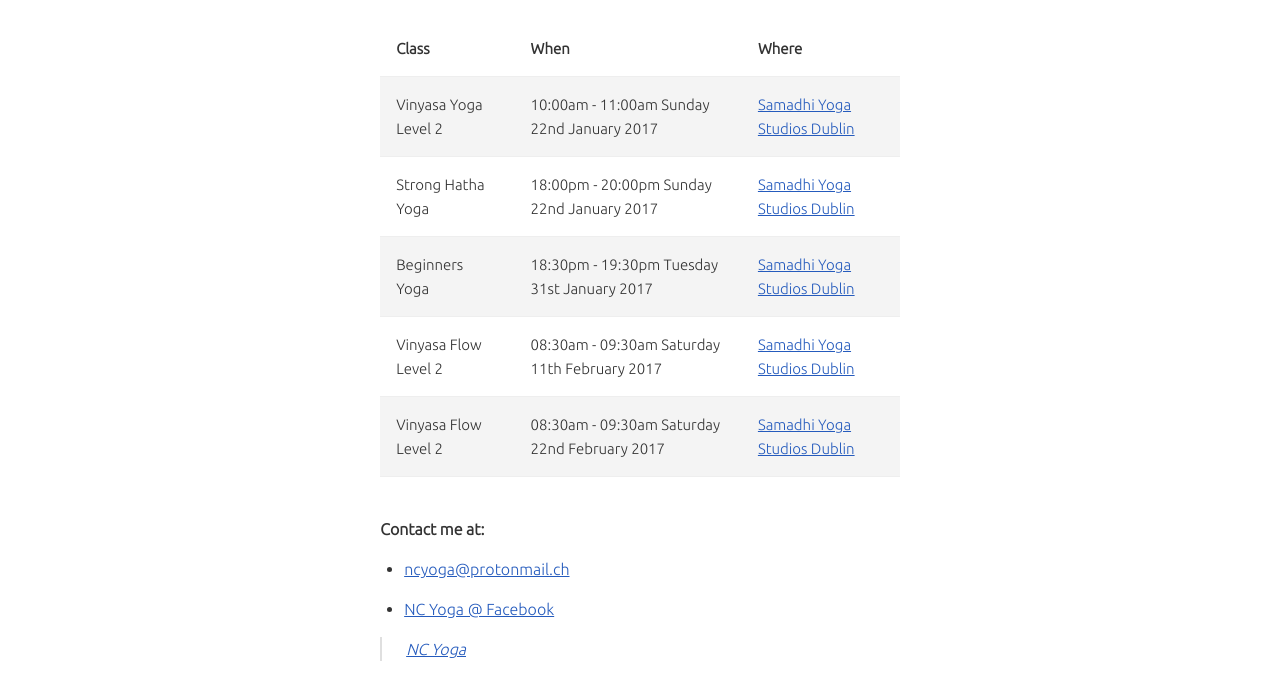
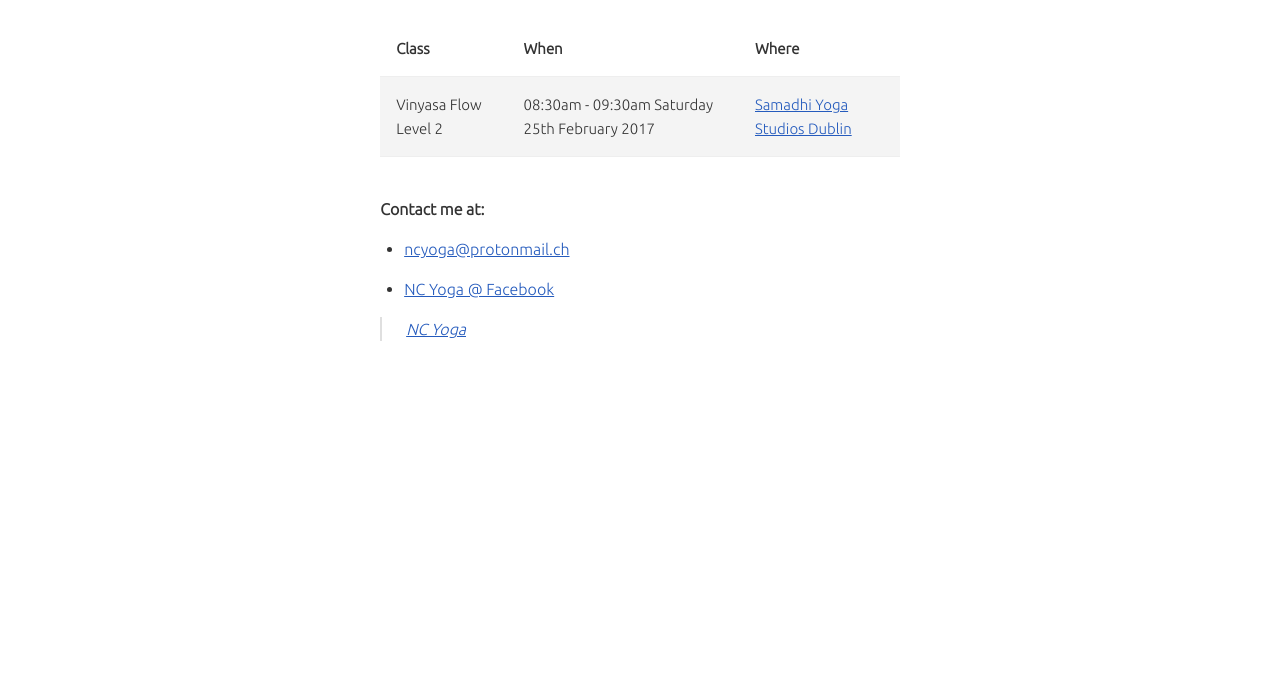
Before and after one commit to vlvagerviwager/ncyoga, a plain HTML site: page classes.html in a window 1280 px wide. Shown: the part 195-894 px from the top of the page. After the commit the page ends 800 px from the top, so only its background shows below. Drawn offline with Linux system fonts and the light colour scheme.

Commit message:
Update classes.html

```diff
--- a/classes.html
+++ b/classes.html
@@ -67,29 +67,9 @@
                             </tr>
                         </thead>
                         <tbody>
-			    <tr>
-			    	<td>Vinyasa Yoga Level 2</td>
-                                <td>10:00am - 11:00am Sunday 22nd January 2017</td>
-                                <td><a href="http://www.samadhi.ie/yoga-dublin/dublin-yoga.html" target="_blank">Samadhi Yoga Studios Dublin</a></td>
-                            </tr>
-			    <tr>
-			    	<td>Strong Hatha Yoga</td>
-                                <td>18:00pm - 20:00pm Sunday 22nd January 2017</td>
-                                <td><a href="http://www.samadhi.ie/yoga-dublin/dublin-yoga.html" target="_blank">Samadhi Yoga Studios Dublin</a></td>
-                            </tr>
-			    <tr>
-			    	<td>Beginners Yoga</td>
-                                <td>18:30pm - 19:30pm Tuesday 31st January 2017</td>
-                                <td><a href="http://www.samadhi.ie/yoga-dublin/dublin-yoga.html" target="_blank">Samadhi Yoga Studios Dublin</a></td>
-                            </tr>
-	    		    <tr>
-			    	<td>Vinyasa Flow Level 2</td>
-                                <td>08:30am - 09:30am Saturday 11th February 2017</td>
-                                <td><a href="http://www.samadhi.ie/yoga-dublin/dublin-yoga.html" target="_blank">Samadhi Yoga Studios Dublin</a></td>
-                            </tr>
 		    	    <tr>
 			    	<td>Vinyasa Flow Level 2</td>
-                                <td>08:30am - 09:30am Saturday 22nd February 2017</td>
+                                <td>08:30am - 09:30am Saturday 25th February 2017</td>
                                 <td><a href="http://www.samadhi.ie/yoga-dublin/dublin-yoga.html" target="_blank">Samadhi Yoga Studios Dublin</a></td>
                             </tr>
                         </tbody>
```
